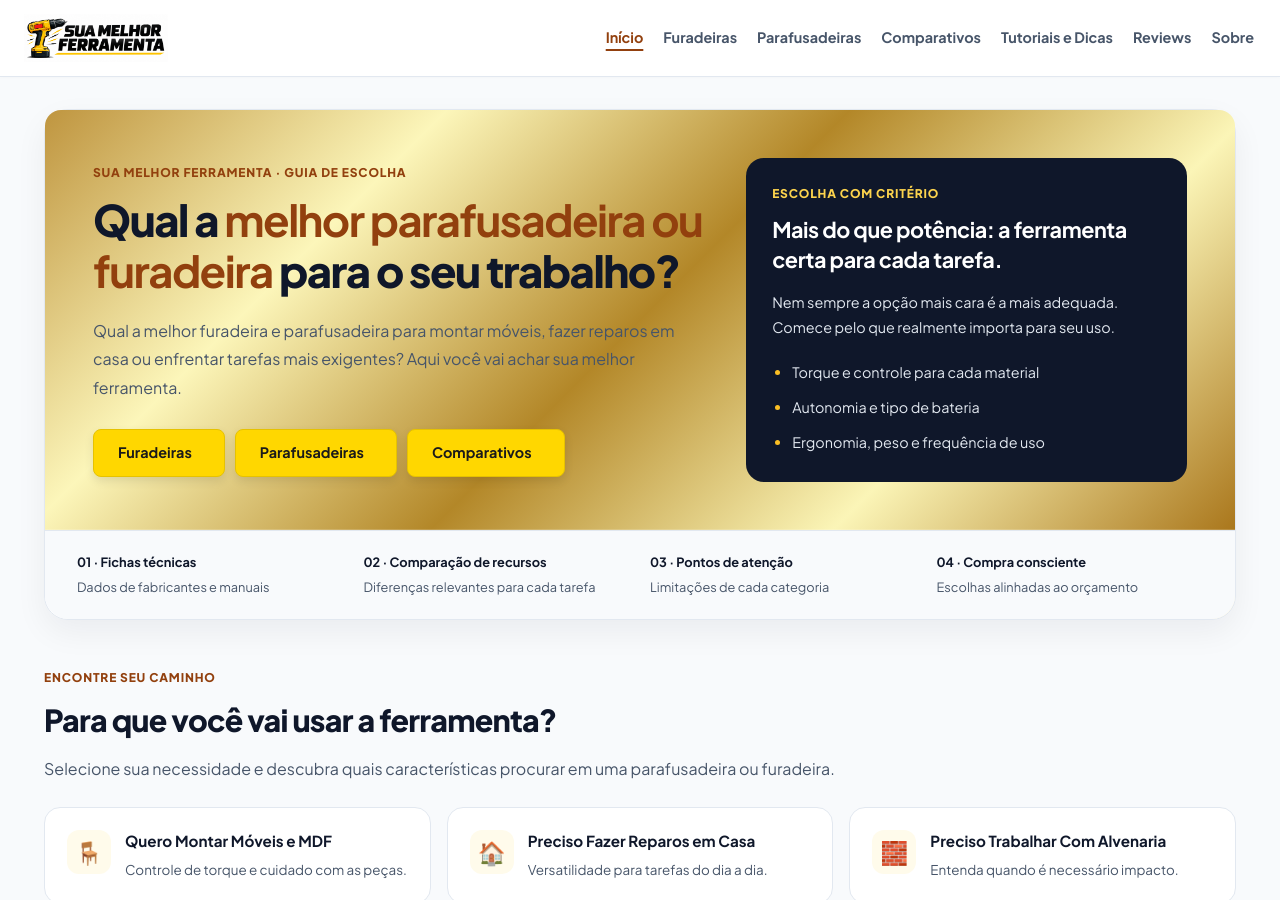
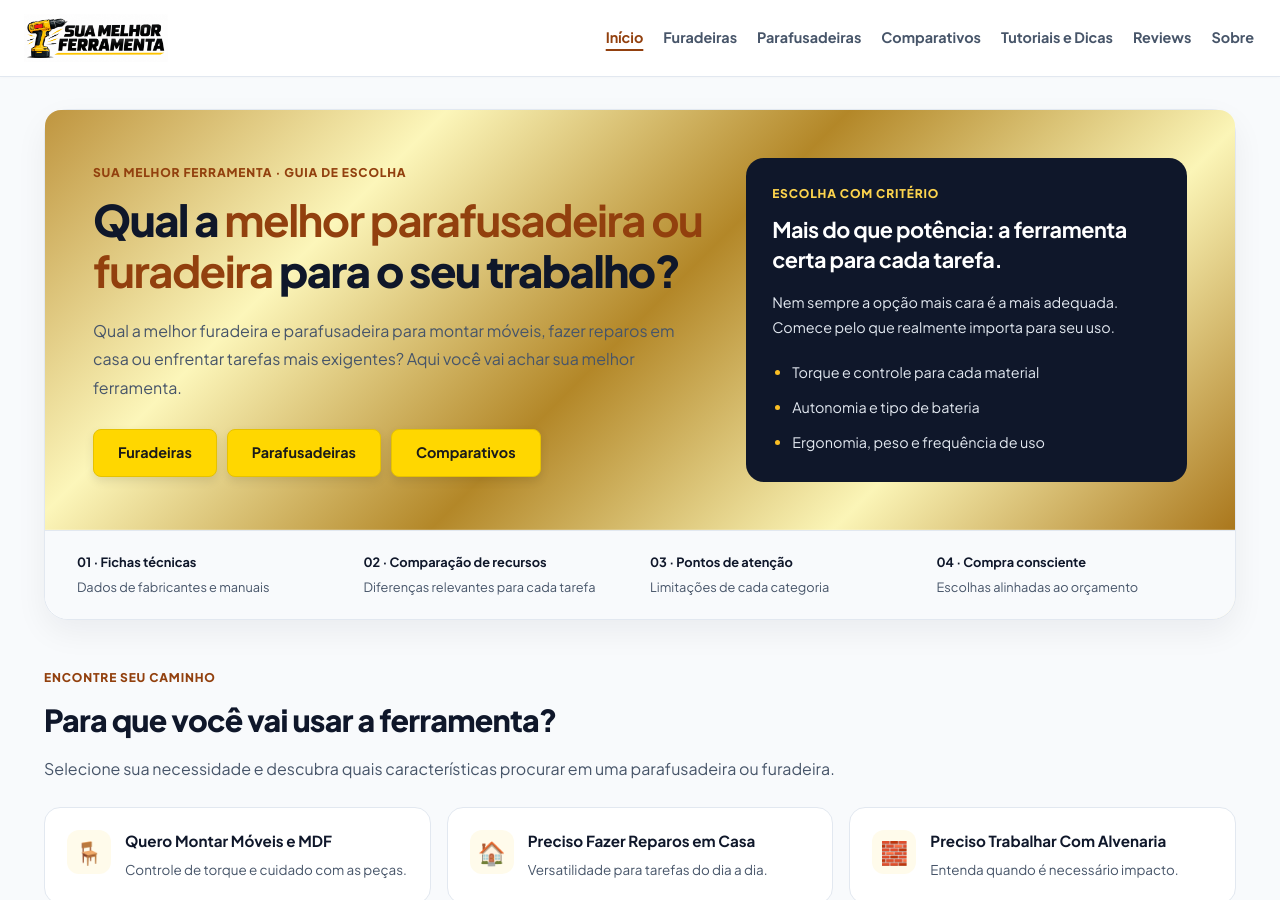
Before and after one commit to membroequipe/SiteReview, a Jekyll site: the page built from index.html, in a window 1280 px wide and 900 px high. Built offline with Jekyll 4.4.1, drawn with Linux system fonts in a browser that asks for light colours.

Commit message:
Add files via upload

```diff
--- a/index.html
+++ b/index.html
@@ -26,30 +26,10 @@
           em casa ou enfrentar tarefas mais exigentes? Aqui você vai achar sua melhor ferramenta.
         </p>
 
-         <div class="pc-actions">
-          <a
-            class="pc-action pc-action-primary"
-            href="{{ '/qual-a-melhor-parafusadeira/' | relative_url }}"
-          >
-            Furadeiras
-            <span aria-hidden="true"></span>
-          </a>
-
-           <a
-            class="pc-action pc-action-primary"
-            href="{{ '/qual-a-melhor-parafusadeira/' | relative_url }}"
-          >
-             Parafusadeiras
-            <span aria-hidden="true"></span>
-
-           <a
-            class="pc-action pc-action-primary"
-            href="{{ '/qual-a-melhor-parafusadeira/' | relative_url }}"
-          >
-            Comparativos
-            <span aria-hidden="true"></span>
-          </a>
-          </a>
+        <div class="pc-actions" aria-label="Explorar categorias">
+          <a class="pc-action pc-action-primary" href="{{ '/furadeiras/' | relative_url }}">Furadeiras</a>
+          <a class="pc-action pc-action-primary" href="{{ '/parafusadeiras/' | relative_url }}">Parafusadeiras</a>
+          <a class="pc-action pc-action-primary" href="{{ '/comparativos/' | relative_url }}">Comparativos</a>
         </div>
       </div>
 
```
